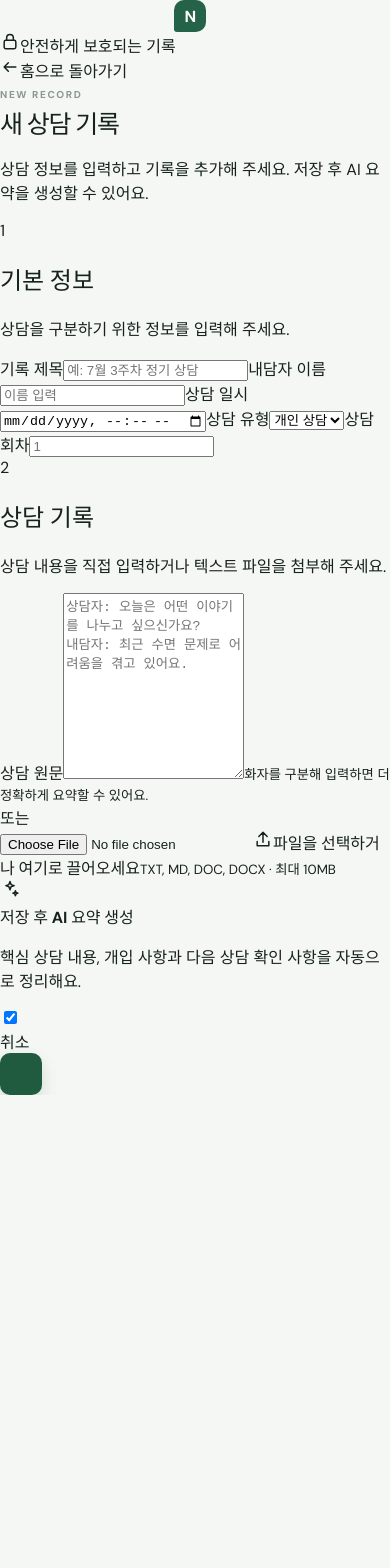
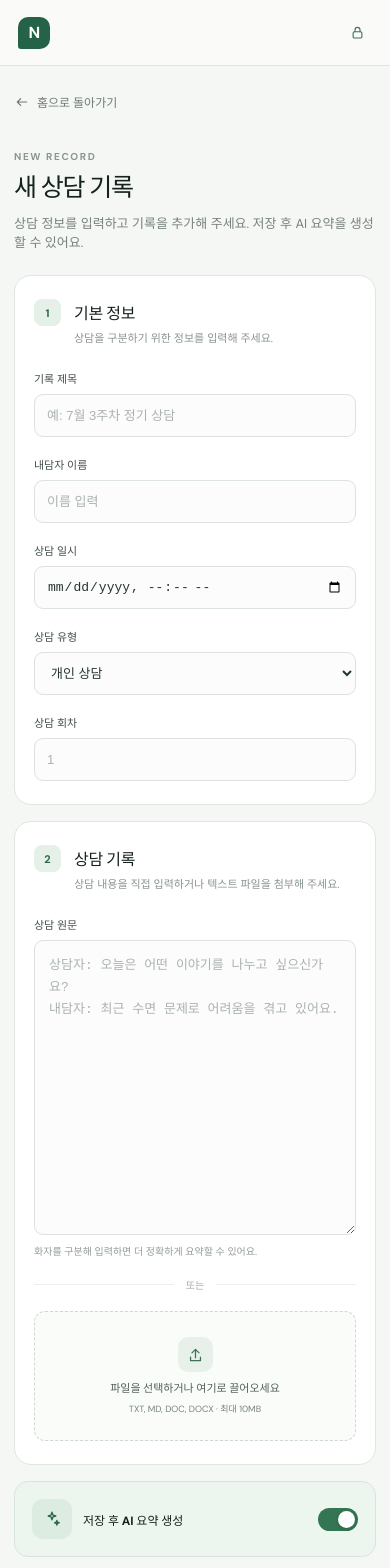
Before and after one commit to LYJ0304/nuri, a Next.js app in the folder apps/web/: page /records/new in a window 390 px wide. Shown: the top 1568 px of the page. Before the commit the page ends 1095 px from the top, so only its background shows below. Built offline with nearby package versions, Linux system fonts and the light colour scheme.

Commit message:
feat(web): add new counseling record form

```diff
--- a/apps/web/app/page.tsx
+++ b/apps/web/app/page.tsx
@@ -24,10 +24,10 @@ export default function Home() {
   return (
     <div className="app-shell">
       <aside className="sidebar">
-        <a className="brand" href="#" aria-label="Nuri 홈">
+        <Link className="brand" href="/" aria-label="Nuri 홈">
           <span className="brand-mark">N</span>
           <span>Nuri</span>
-        </a>
+        </Link>
 
         <nav className="nav" aria-label="주 메뉴">
           <a className="nav-item active" href="#"><Icon name="folder" />홈</a>
@@ -48,7 +48,7 @@ export default function Home() {
       <main className="main-content">
         <header className="topbar">
           <div><span className="eyebrow">WORKSPACE</span><h1>좋은 아침이에요, 이상담님</h1></div>
-          <button className="primary-button"><Icon name="plus" />새 상담 기록</button>
+          <Link className="primary-button" href="/records/new"><Icon name="plus" />새 상담 기록</Link>
         </header>
 
         <section className="hero-card">
--- a/apps/web/app/styles.css
+++ b/apps/web/app/styles.css
@@ -79,6 +79,22 @@ h1 { margin: 7px 0 0; font-size: clamp(25px, 3vw, 34px); line-height: 1.2; lette
 .record-status { width: fit-content; padding: 5px 8px; border-radius: 99px; color: #377554; background: #e7f3eb; font-size: 9px; font-weight: 600; }
 .record-status.processing { color: #9a743c; background: #f7efdf; }
 
+.record-page { min-height: 100vh; background: #f5f7f4; }
+.record-header { height: 76px; display: flex; align-items: center; justify-content: space-between; padding: 0 42px; border-bottom: 1px solid #e0e6e1; background: rgba(251,252,250,.92); }
+.secure-label { display: flex; align-items: center; gap: 7px; color: #738078; font-size: 11px; }.secure-label svg { width: 15px; color: #427158; }
+.record-container { width: min(820px, calc(100% - 40px)); margin: 0 auto; padding: 38px 0 80px; }
+.back-link { display: inline-flex; align-items: center; gap: 7px; color: #6e7b73; font-size: 12px; font-weight: 600; }.back-link svg { width: 16px; }
+.record-title { margin: 34px 0 30px; }.record-title h1 { margin-top: 8px; }.record-title p { margin: 10px 0 0; color: #77837b; font-size: 13px; }
+.record-form { display: grid; gap: 16px; }
+.form-card { padding: 28px 30px 30px; border: 1px solid #e0e6e1; border-radius: 17px; background: #fff; }
+.form-card-heading { display: flex; align-items: flex-start; gap: 13px; margin-bottom: 25px; }.form-card-heading > span { display: grid; place-items: center; flex: 0 0 27px; height: 27px; border-radius: 8px; color: #2d684a; background: #e5f0e8; font-size: 11px; font-weight: 700; }.form-card-heading h2 { margin: 1px 0 5px; font-size: 16px; letter-spacing: -.02em; }.form-card-heading p { margin: 0; color: #8a958e; font-size: 11px; }
+.form-grid { display: grid; grid-template-columns: 1fr 1fr; gap: 19px 16px; }.field { display: grid; gap: 8px; }.field.full { grid-column: 1 / -1; }.field > span { color: #435048; font-size: 11px; font-weight: 600; }.field input, .field select, .field textarea { width: 100%; border: 1px solid #dce3de; border-radius: 9px; outline: none; color: #26352d; background: #fbfcfb; font-size: 13px; transition: border-color .2s, box-shadow .2s; }.field input, .field select { height: 43px; padding: 0 12px; }.field textarea { resize: vertical; min-height: 220px; padding: 14px; line-height: 1.7; }.field input:focus, .field select:focus, .field textarea:focus { border-color: #6e9c82; box-shadow: 0 0 0 3px rgba(64,126,91,.1); }.field input::placeholder, .field textarea::placeholder { color: #abb3ae; }.field small { color: #939d97; font-size: 10px; }
+.form-divider { display: flex; align-items: center; gap: 12px; margin: 19px 0; color: #a1aaa4; font-size: 10px; }.form-divider::before, .form-divider::after { content: ''; height: 1px; flex: 1; background: #edf0ee; }
+.upload-box { display: grid; justify-items: center; gap: 7px; padding: 25px; border: 1px dashed #cdd8d1; border-radius: 11px; color: #758279; background: #fafcfa; cursor: pointer; transition: .2s; }.upload-box:hover { border-color: #74a087; background: #f5f9f6; }.upload-box input { position: absolute; width: 1px; height: 1px; overflow: hidden; opacity: 0; }.upload-box strong { color: #526158; font-size: 11px; }.upload-box small { font-size: 9px; }.upload-icon { display: grid; place-items: center; width: 35px; height: 35px; border-radius: 10px; color: #3d7255; background: #e7f1ea; }.upload-icon svg { width: 17px; }
+.summary-option { display: grid; grid-template-columns: 42px 1fr auto; align-items: center; gap: 13px; padding: 20px 24px; border: 1px solid #d8e5dc; border-radius: 14px; background: #edf5ef; }.option-icon { display: grid; place-items: center; width: 40px; height: 40px; border-radius: 11px; color: #286748; background: #dcece1; }.option-icon svg { width: 18px; }.summary-option strong { font-size: 12px; }.summary-option p { margin: 5px 0 0; color: #74827a; font-size: 10px; }
+.switch input { position: absolute; opacity: 0; }.switch span { position: relative; display: block; width: 40px; height: 23px; border-radius: 99px; background: #b7c2bb; cursor: pointer; transition: .2s; }.switch span::after { content: ''; position: absolute; width: 17px; height: 17px; top: 3px; left: 3px; border-radius: 50%; background: #fff; box-shadow: 0 1px 4px rgba(0,0,0,.15); transition: .2s; }.switch input:checked + span { background: #347553; }.switch input:checked + span::after { transform: translateX(17px); }
+.form-actions { display: flex; justify-content: flex-end; gap: 9px; padding-top: 8px; }.secondary-button { padding: 12px 20px; border: 1px solid #d8dfda; border-radius: 10px; color: #657168; background: #fff; font-size: 12px; font-weight: 600; }
+
 @media (max-width: 900px) {
   .app-shell { grid-template-columns: 78px 1fr; }
   .sidebar { padding-inline: 12px; }.brand { justify-content: center; padding: 0; }.brand > span:last-child, .nav-item:not(.active)::after, .nav-item { font-size: 0; }.nav-item { justify-content: center; padding: 13px; }.nav-item svg { width: 21px; }.profile { grid-template-columns: 1fr; justify-items: center; }.profile > span:nth-child(2), .profile button, .api-status { display: none; }
@@ -89,4 +105,5 @@ h1 { margin: 7px 0 0; font-size: clamp(25px, 3vw, 34px); line-height: 1.2; lette
   .main-content { padding: 26px 18px 50px; }.topbar { align-items: center; }.primary-button { width: 42px; height: 42px; justify-content: center; padding: 0; font-size: 0; }
   .hero-card { grid-template-columns: 1fr; }.hero-copy { padding: 32px 28px 210px; }.summary-preview { position: absolute; right: 0; bottom: -95px; width: 290px; height: 265px; transform: translateX(10px) rotate(2deg); }
   .overview-grid { grid-template-columns: 1fr; }.record-row { grid-template-columns: 42px 1fr auto 16px; }.record-date { display: none; }.record-status { grid-column: 3; }.section-heading p { display: none; }
+  .record-header { height: 66px; padding: 0 18px; }.record-header .brand { justify-content: flex-start; }.secure-label { font-size: 0; }.record-container { width: calc(100% - 28px); padding-top: 26px; }.record-title { margin-block: 27px 24px; }.form-card { padding: 23px 19px; }.form-grid { grid-template-columns: 1fr; }.field.full { grid-column: auto; }.summary-option { grid-template-columns: 38px 1fr auto; padding: 17px; }.summary-option p { display: none; }.form-actions { display: grid; grid-template-columns: 1fr 1fr; }.form-actions a, .form-actions button { justify-content: center; text-align: center; }
 }
```
